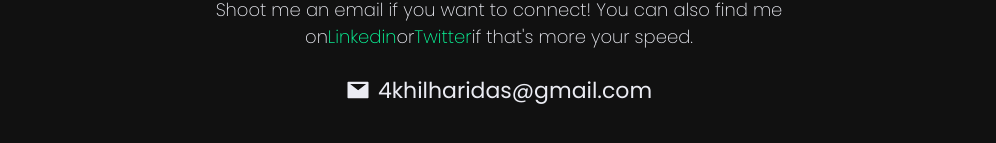
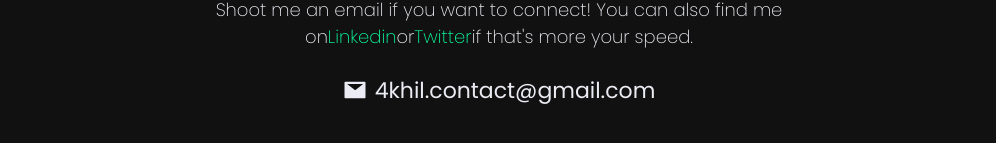
Before and after one commit to akhil-haridas/resume-portfolio, a React (Create React App) app: page / in a window 1280 px wide. Shown: the part 3912-4055 px from the top of the page, without its empty margins (171-1167 px from the left). Built offline with nearby package versions, Linux system fonts and the light colour scheme.

Commit message:
Update contact information in Contact component; correct LinkedIn URL and email address for accuracy.

```diff
--- a/src/sections/Contact.jsx
+++ b/src/sections/Contact.jsx
@@ -20,7 +20,7 @@ const Contact = () => {
           <div>
             <p className="contact_contactCopy__oCo8c">
               Shoot me an email if you want to connect! You can also find me on
-              <a href="https://www.linkedin.com/in/akhil-haridas-a8447125b">
+              <a href="https://www.linkedin.com/in/akhil-k-26a848296/">
                 Linkedin
               </a>
               or
@@ -34,7 +34,7 @@ const Contact = () => {
           style={{ position: "relative", width: "100%", overflow: "hidden" }}
         >
           <div>
-            <a href="mailto:4khilharidas@gmail.com">
+            <a href="mailto:4khil.contact@gmail.com">
               <div className="contact_contactEmail__Fr6hH">
                 <svg
                   stroke="currentColor"
@@ -47,7 +47,7 @@ const Contact = () => {
                 >
                   <path d="M928 160H96c-17.7 0-32 14.3-32 32v640c0 17.7 14.3 32 32 32h832c17.7 0 32-14.3 32-32V192c0-17.7-14.3-32-32-32zm-80.8 108.9L531.7 514.4c-7.8 6.1-18.7 6.1-26.5 0L189.6 268.9A7.2 7.2 0 0 1 194 256h648.8a7.2 7.2 0 0 1 4.4 12.9z"></path>
                 </svg>
-                <span>4khilharidas@gmail.com</span>
+                <span>4khil.contact@gmail.com</span>
               </div>
             </a>
           </div>
```
